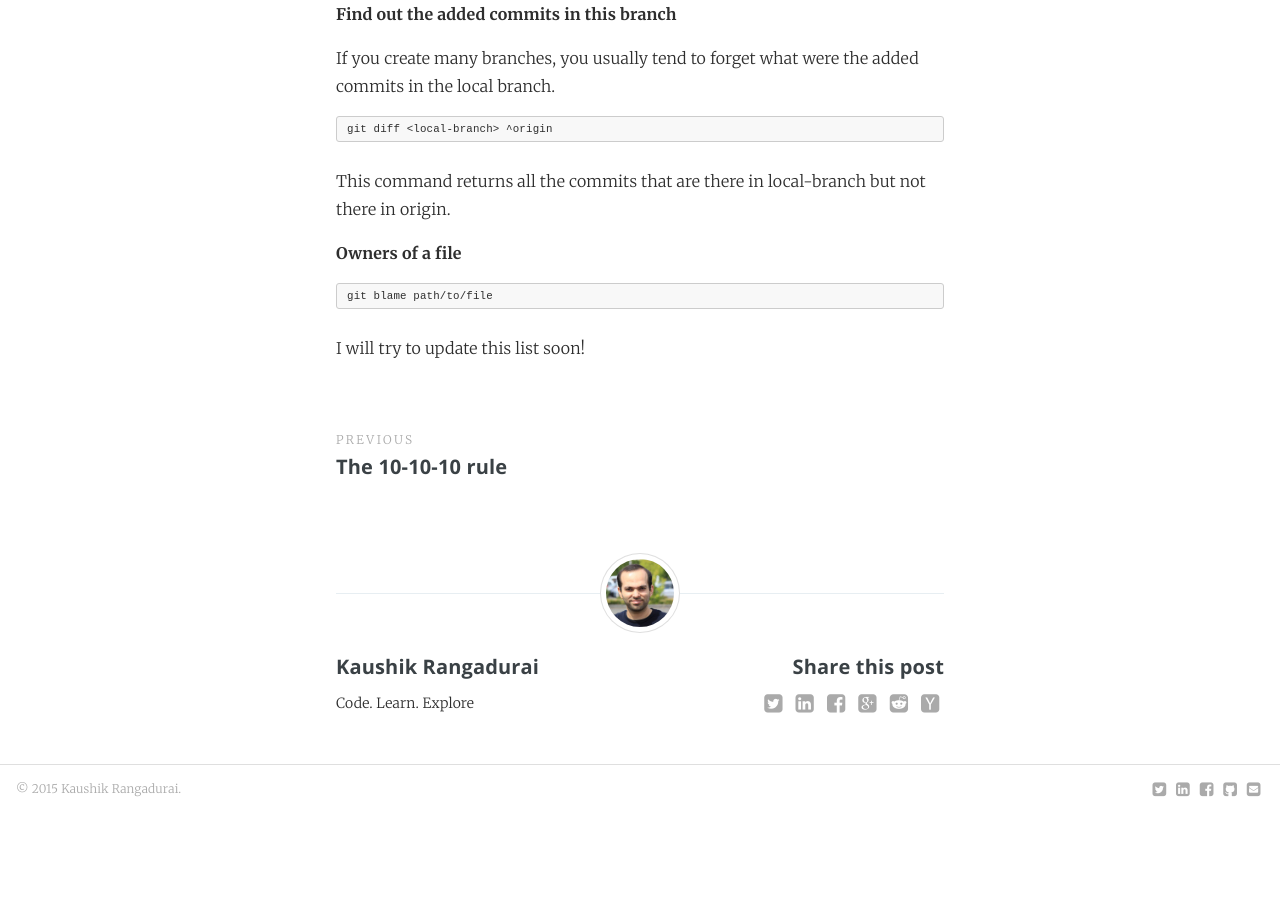
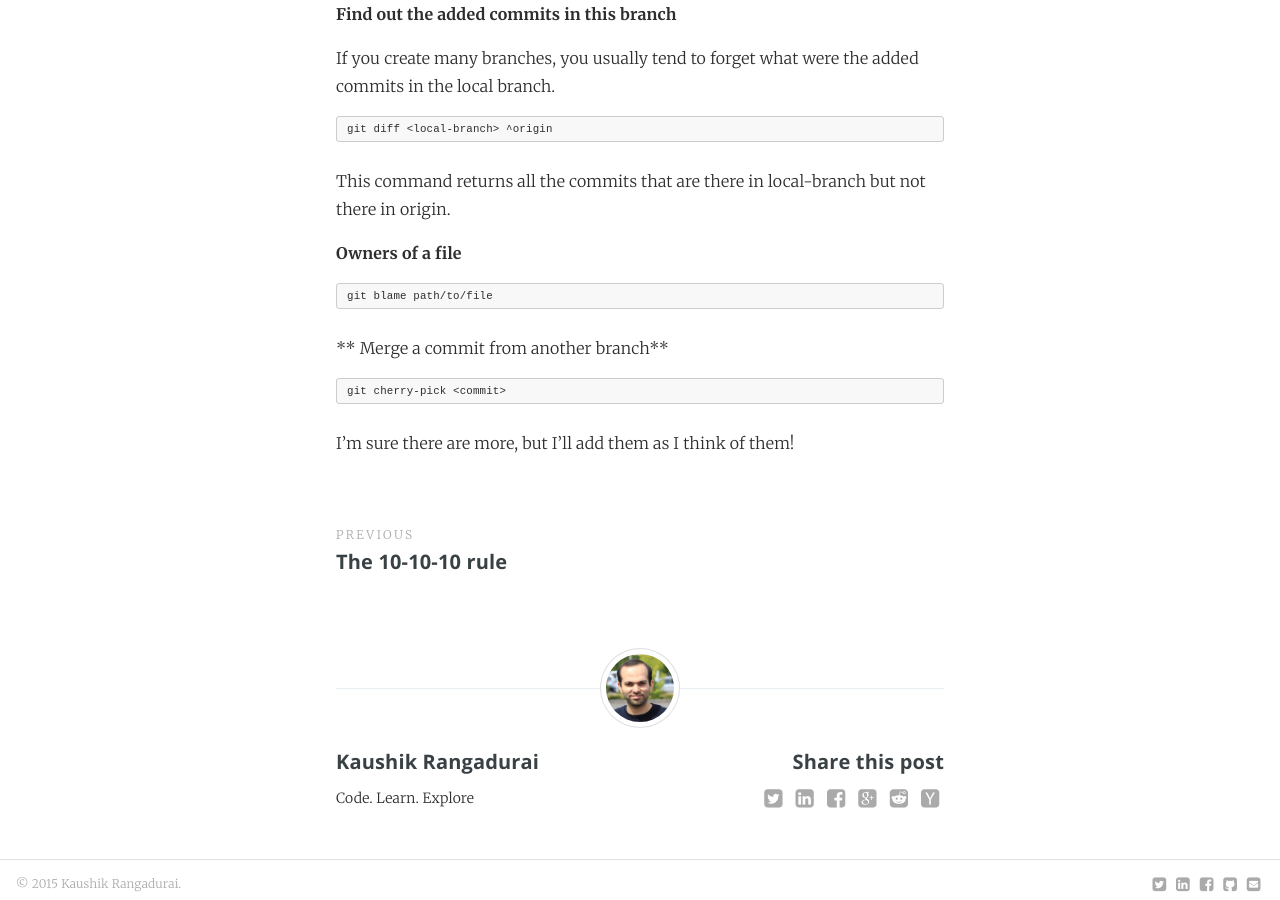
Before and after one commit to kaushik88/kaushik88.github.io, a Jekyll site: the page built from _posts/2015-10-07-git-hacks.md, in a window 1280 px wide and 900 px high, scrolled down 592 px. Built offline with Jekyll 4.4.1, drawn with Linux system fonts in a browser that asks for light colours; comment, search, counter and statistics services are not loaded; before the commit the page ends 1397 px from its top, so only the background shows below that.

Commit message:
add cherry pick to git hacks

```diff
--- a/_posts/2015-10-07-git-hacks.md
+++ b/_posts/2015-10-07-git-hacks.md
@@ -34,4 +34,8 @@ This command returns all the commits that are there in local-branch but not ther
 
 	git blame path/to/file
 
-I will try to update this list soon!
+** Merge a commit from another branch**
+
+	git cherry-pick <commit>
+
+I'm sure there are more, but I'll add them as I think of them!
```
